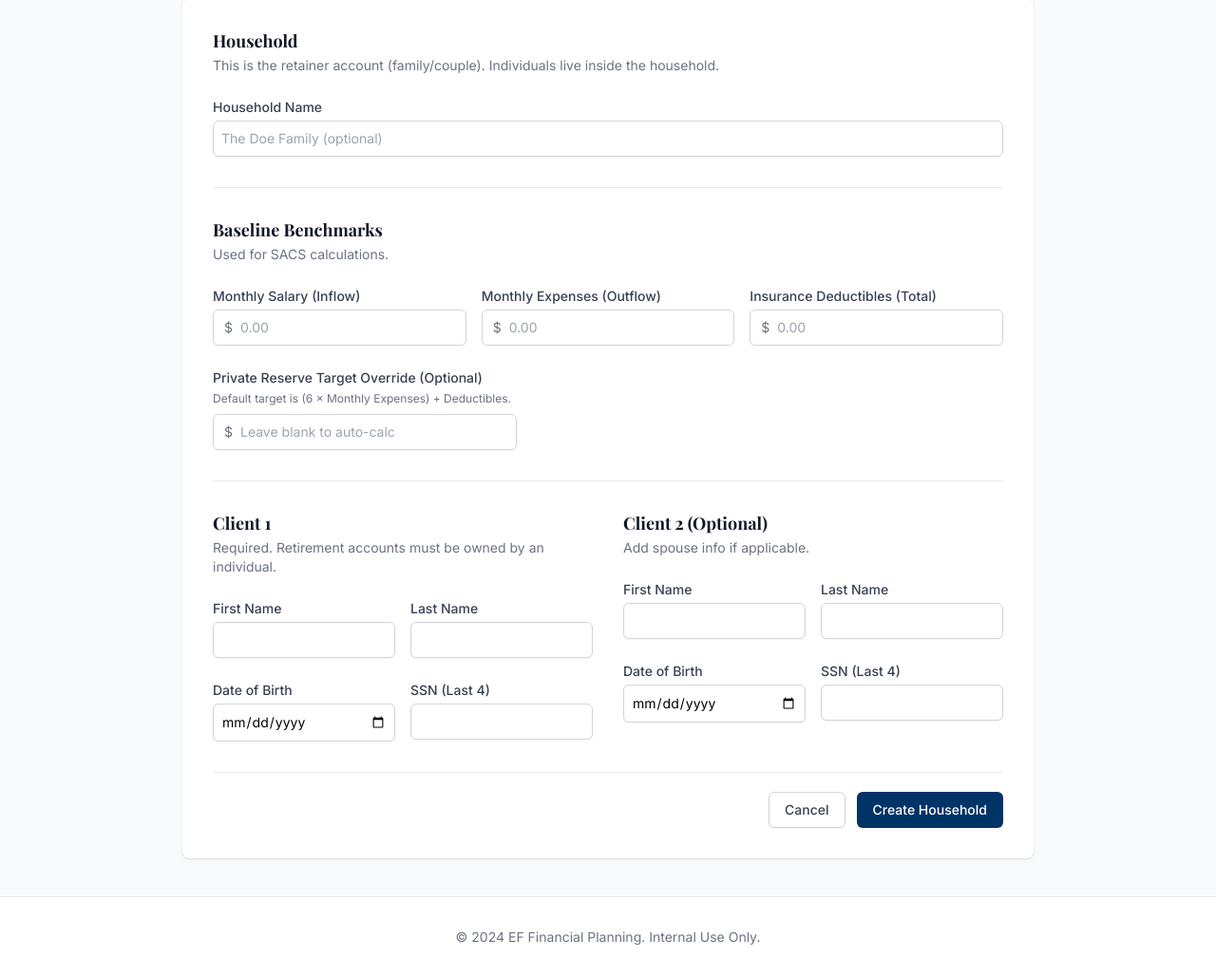
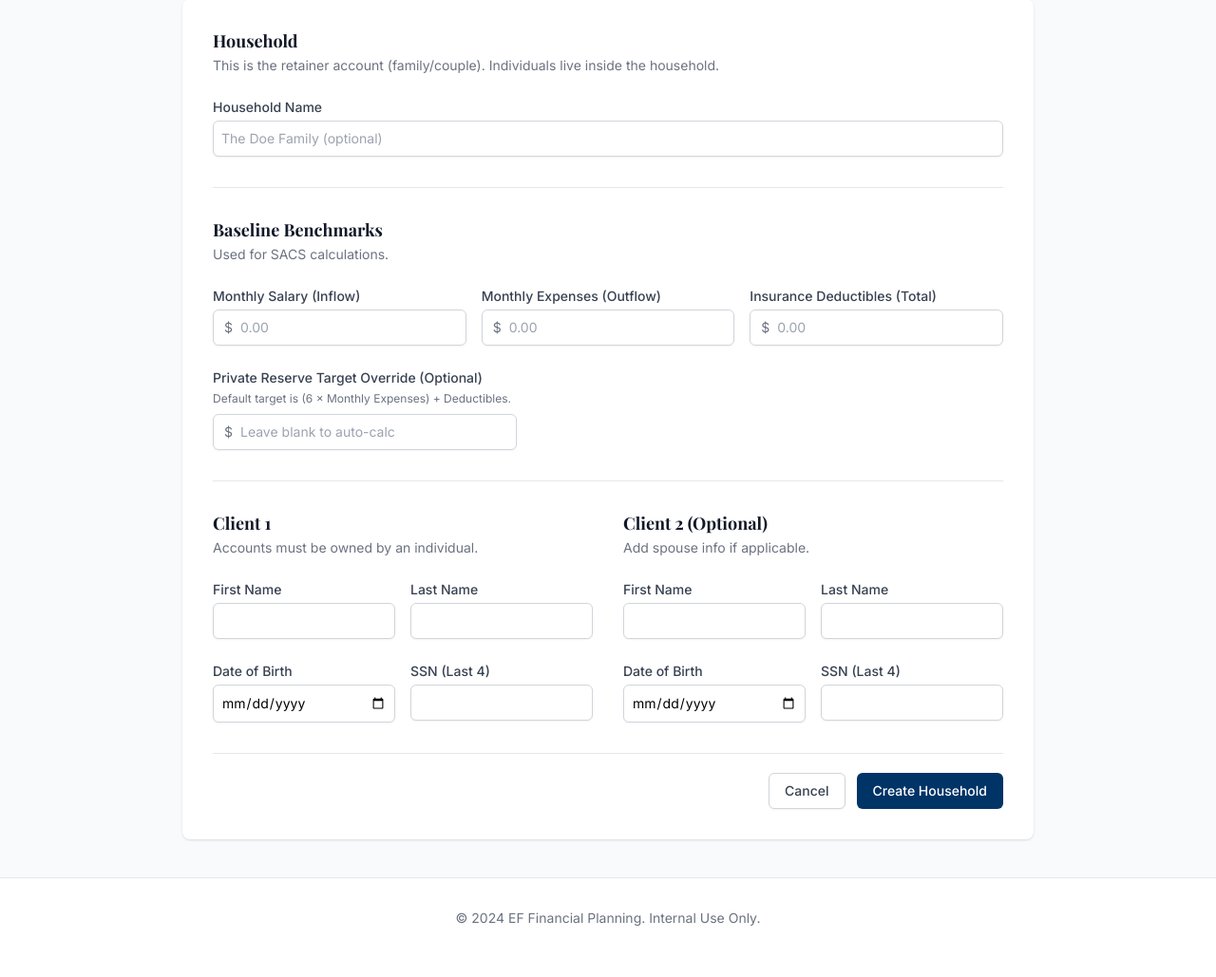
Before and after one commit to jfrometa/AW-Client-Report-Portal, a Flask app: page /household/add in a window 1280 px wide. Shown: the part 229-1258 px from the top of the page at 95% size. After the commit the page ends 1204 px from the top, so only its background shows below. Run offline with Flask 3, Linux system fonts and the light colour scheme; parts of the project's set-up code (start-up, migrations or seed data) failed here and were passed over; some libraries are stand-ins or nearby versions.

Commit message:
fix: database path, footer, and household template

```diff
--- a/app/__init__.py
+++ b/app/__init__.py
@@ -10,7 +10,8 @@ db = SQLAlchemy()
 def create_app():
     app = Flask(__name__)
 
-    database_path = os.getenv('RAILWAY_DATABASE_PATH', '/app/instance/portal.db')
+    basedir = os.path.abspath(os.path.dirname(os.path.dirname(__file__)))
+    database_path = os.getenv('RAILWAY_DATABASE_PATH', os.path.join(basedir, 'instance', 'portal.db'))
     db_dir = os.path.dirname(database_path)
     if db_dir and not os.path.exists(db_dir):
         os.makedirs(db_dir, exist_ok=True)
--- a/app/templates/add_household.html
+++ b/app/templates/add_household.html
@@ -83,7 +83,7 @@
                     <div class="space-y-6">
                         <div>
                             <h3 class="text-lg font-medium leading-6 text-gray-900">Client 1</h3>
-                            <p class="mt-1 text-sm text-gray-500">Required. Retirement accounts must be owned by an individual.</p>
+                            <p class="mt-1 text-sm text-gray-500">Accounts must be owned by an individual.</p>
                         </div>
 
                         <div class="grid grid-cols-1 gap-y-6 gap-x-4 sm:grid-cols-6">
--- a/app/templates/base.html
+++ b/app/templates/base.html
@@ -13,7 +13,7 @@
         .text-primary { color: #003366; }
     </style>
 </head>
-<body class="bg-gray-50">
+<body class="bg-gray-50 flex flex-col min-h-screen">
     <nav class="bg-primary text-white shadow-lg">
         <div class="max-w-7xl mx-auto px-4 sm:px-6 lg:px-8">
             <div class="flex justify-between h-16">
@@ -28,7 +28,7 @@
         </div>
     </nav>
 
-    <main class="max-w-7xl mx-auto py-10 px-4 sm:px-6 lg:px-8">
+    <main class="flex-grow max-w-7xl mx-auto py-10 px-4 sm:px-6 lg:px-8 w-full">
         {% with messages = get_flashed_messages(with_categories=true) %}
             {% if messages %}
                 {% for category, message in messages %}
@@ -42,7 +42,7 @@
         {% block content %}{% endblock %}
     </main>
 
-    <footer class="bg-white border-t mt-auto py-8">
+    <footer class="bg-white border-t py-8">
         <div class="max-w-7xl mx-auto px-4 text-center text-gray-500 text-sm">
             &copy; 2024 EF Financial Planning. Internal Use Only.
         </div>
```
